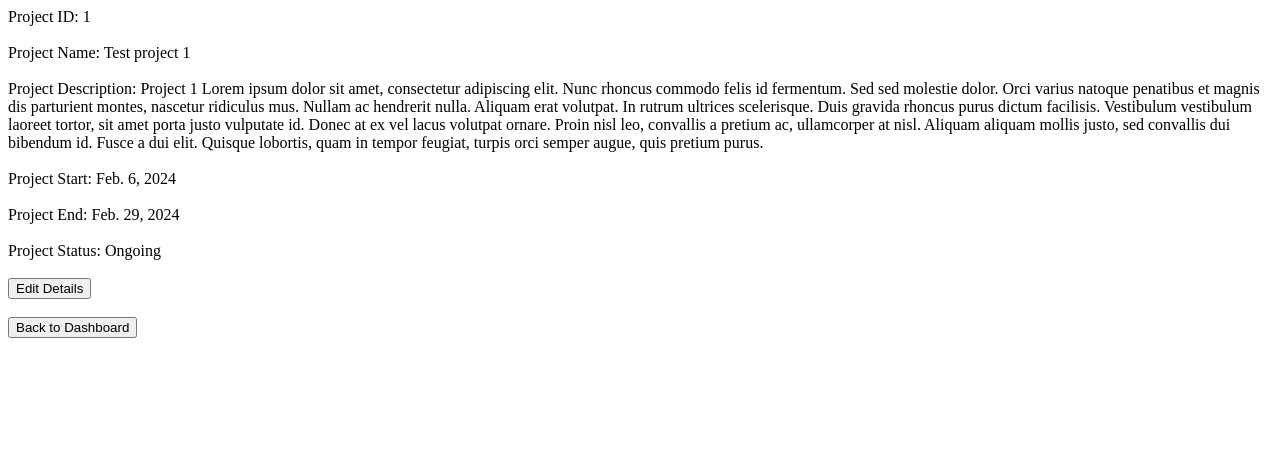
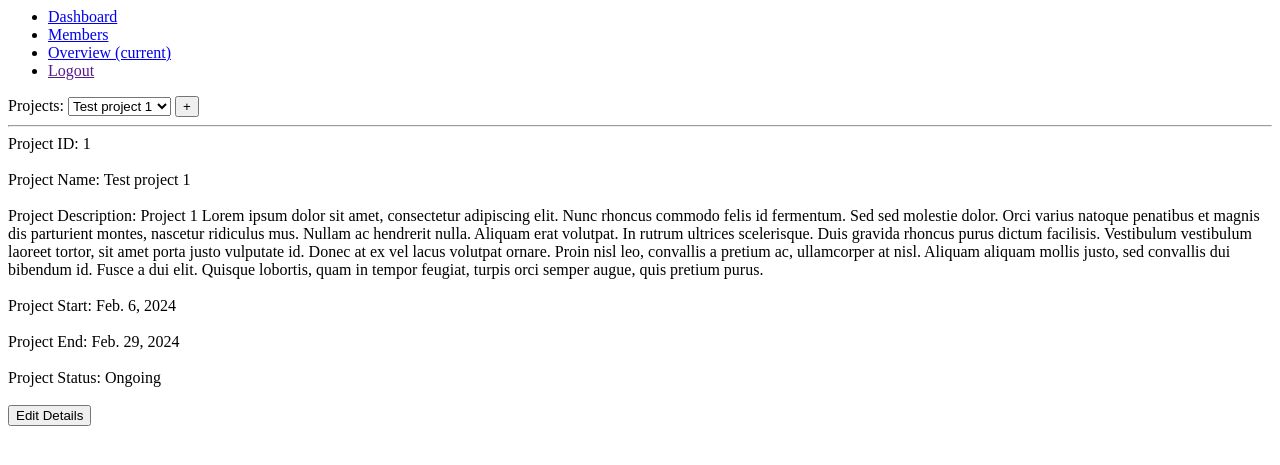
Before and after one commit to akaNiknok/ProjectManager, a Django app: template ProjectManager/PMApp/templates/view_project.html in a window 1280 px wide. Shown: the top 465 px of the page. Run offline with Django 5.2, Linux system fonts and the light colour scheme; the template is opened without the code that fills it: values that come from a table or form of the project are taken from there, others are empty; data comes from the database, SQL or seed files in the repository; both versions use the stored data as it was after the commit.

Commit message:
Overhaul project switching. Use session variables.

```diff
--- /dev/null
+++ b/ProjectManager/PMApp/context_processors.py
@@ -0,0 +1,6 @@
+from .models import Project
+
+
+def projects_processor(request):
+    projects = Project.objects.all()
+    return {"projects": projects}
--- a/ProjectManager/PMApp/templates/base.html
+++ b/ProjectManager/PMApp/templates/base.html
@@ -7,8 +7,36 @@
 <body>
     <div class="navbar">
         {% block navbar %}
+            <ul>
+                <li><a href="{% url 'dashboard' %}">Dashboard</a></li>
+                <li><a href="{% url 'view_members' %}">Members</a></li>
+                <li><a href="{% url 'view_project' %}">Overview</a></li>
+                <!-- TODO: Logout -->
+                <li><a href="">Logout</a></li>
+            </ul>
         {% endblock %}
+
+        <!-- Project selector -->
+        <label for="project_selector">Projects: </label>
+        <select name="project_selector" id="project_selector">
+        {% for project in projects %}
+            <option value="{{ project.project_id }}" {% if project.project_id == request.session.current_project_id %}selected{% endif %}>{{ project.project_name }}</option>
+        {% endfor %}
+        </select>
+
+        <a href="{% url 'create_project' %}">
+            <button>+</button>
+        </a>
+
+        <!-- Script to automatically redirect when selected new project -->
+        <script>
+            document.querySelectorAll("[name=project_selector]")[0].addEventListener('change',
+            function () {
+                window.location = "{% url 'switch_project' %}" + this.value;
+            });
+        </script>
     </div>
+    <hr>
     <div class="body">
         {% block content %}
         {% endblock %}
--- a/ProjectManager/PMApp/templates/view_project.html
+++ b/ProjectManager/PMApp/templates/view_project.html
@@ -2,6 +2,13 @@
 {% load static %}
 
 {% block navbar %}
+    <ul>
+        <li><a href="{% url 'dashboard' %}">Dashboard</a></li>
+        <li><a href="{% url 'view_members' %}">Members</a></li>
+        <li><a href="{% url 'view_project' %}">Overview (current)</a></li>
+        <!-- TODO: Logout -->
+        <li><a href="">Logout</a></li>
+    </ul>
 {% endblock %}
 
 {% block content %}
@@ -15,27 +22,23 @@
 
     <!-- Show archive button only if project status is "Finished" -->
     {% if project.project_status == 1 %}
-    <a href="{% url 'archive_project' project.project_id %}">
+    <a href="{% url 'archive_project' %}">
         <button type="button">Archive Project</button>
     </a><br><br>
     {% endif %}
 
     <!-- Show delete button only if project status is "Archived" -->
     {% if project.project_status == 2 %}
-    <a href="{% url 'delete_project' project.project_id %}">
+    <a href="{% url 'delete_project' %}">
         <button type="button">Delete Project</button>
     </a><br><br>
     {% endif %}
 
     <!-- Do not show edit details if project is "Archived" -->
     {% if project.project_status != 2 %}
-    <a href="{% url 'update_project' project.project_id %}">
+    <a href="{% url 'update_project' %}">
         <button type="button">Edit Details</button>
     </a><br><br>
     {% endif %}
 
-    <a href="{% url 'dashboard' project.project_id %}">
-        <button type="button">Back to Dashboard</button>
-    </a>
-
 {% endblock %}
--- a/ProjectManager/PMApp/urls.py
+++ b/ProjectManager/PMApp/urls.py
@@ -5,14 +5,18 @@ from . import views
 urlpatterns = [
     path("", views.index, name="index"),
     path("dashboard/", views.dashboard, name="dashboard"),
-    path("dashboard/<int:project_id>", views.dashboard, name="dashboard"),
-    path("create_project", views.create_project, name="create_project"),
-    path("view_project/<int:project_id>", views.view_project, name="view_project"),
-    path("update_project/<int:project_id>", views.update_project, name="update_project"),
-    path("archive_project/<int:project_id>", views.archive_project, name="archive_project"),
-    path("delete_project/<int:project_id>", views.delete_project, name="delete_project"),
-    path("view_task", views.view_task, name="view_task"),
-    path("create_task", views.create_task, name="create_task"),
-    path("update_task", views.update_task, name="update_task"),
-    path("delete_task", views.delete_task, name="delete_task")
+
+    path("switch_project/", views.switch_project, name="switch_project"),
+    path("switch_project/<int:project_id>", views.switch_project, name="switch_project"),
+    path("create_project/", views.create_project, name="create_project"),
+    path("view_project/", views.view_project, name="view_project"),
+    path("update_project/", views.update_project, name="update_project"),
+    path("archive_project/", views.archive_project, name="archive_project"),
+    path("delete_project/", views.delete_project, name="delete_project"),
+    path("view_members/", views.view_members, name="view_members"),
+
+    path("view_task/", views.view_task, name="view_task"),
+    path("create_task/", views.create_task, name="create_task"),
+    path("update_task/", views.update_task, name="update_task"),
+    path("delete_task/", views.delete_task, name="delete_task"),
 ]
--- a/ProjectManager/ProjectManager/settings.py
+++ b/ProjectManager/ProjectManager/settings.py
@@ -63,6 +63,7 @@ TEMPLATES = [
                 'django.template.context_processors.request',
                 'django.contrib.auth.context_processors.auth',
                 'django.contrib.messages.context_processors.messages',
+                'PMApp.context_processors.projects_processor'
             ],
         },
     },
```
Also changed, not shown: ProjectManager/PMApp/templates/dashboard.html (+8 -22 lines), ProjectManager/PMApp/templates/update_project.html (+2 -5 lines), ProjectManager/PMApp/templates/view_members.html (added, +18 -0 lines), ProjectManager/PMApp/views.py (+43 -15 lines), ProjectManager/db.sqlite3.
